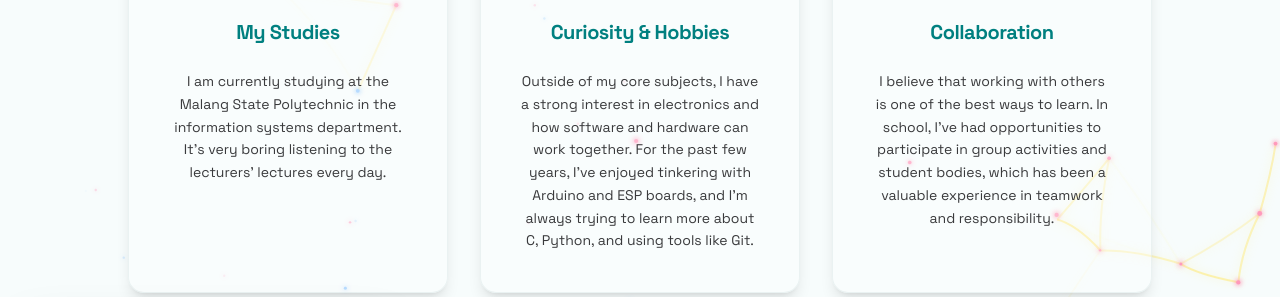
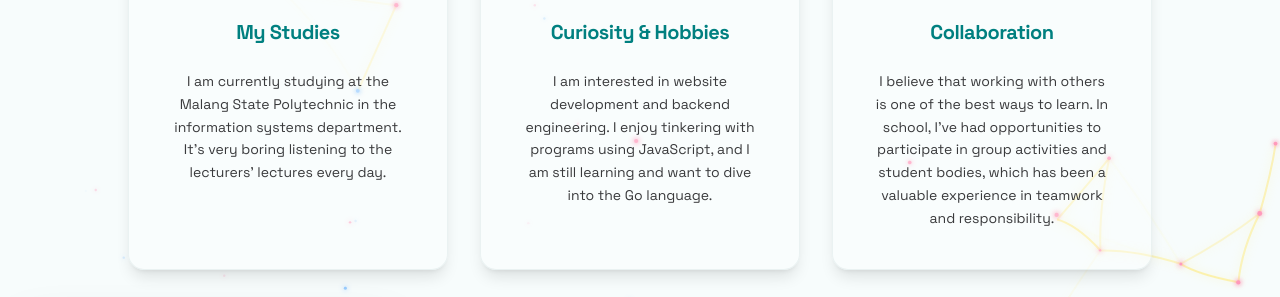
Before and after one commit to abhixyz1/myport, a Next.js app: page /myport/about in a window 1280 px wide. Shown: the part 333-630 px from the top of the page. Built offline with nearby package versions, Linux system fonts and the light colour scheme; no server answers.

Commit message:
modif about me

```diff
--- a/src/app/about/page.tsx
+++ b/src/app/about/page.tsx
@@ -31,7 +31,7 @@ const aboutSections = [
   {
     icon: <Telescope className="h-8 w-8" />,
     title: "Curiosity & Hobbies",
-    content: "Outside of my core subjects, I have a strong interest in electronics and how software and hardware can work together. For the past few years, I've enjoyed tinkering with Arduino and ESP boards, and I'm always trying to learn more about C, Python, and using tools like Git.",
+    content: "I am interested in website development and backend engineering. I enjoy tinkering with programs using JavaScript, and I am still learning and want to dive into the Go language.",
   },
   {
     icon: <Users className="h-8 w-8" />,
```
